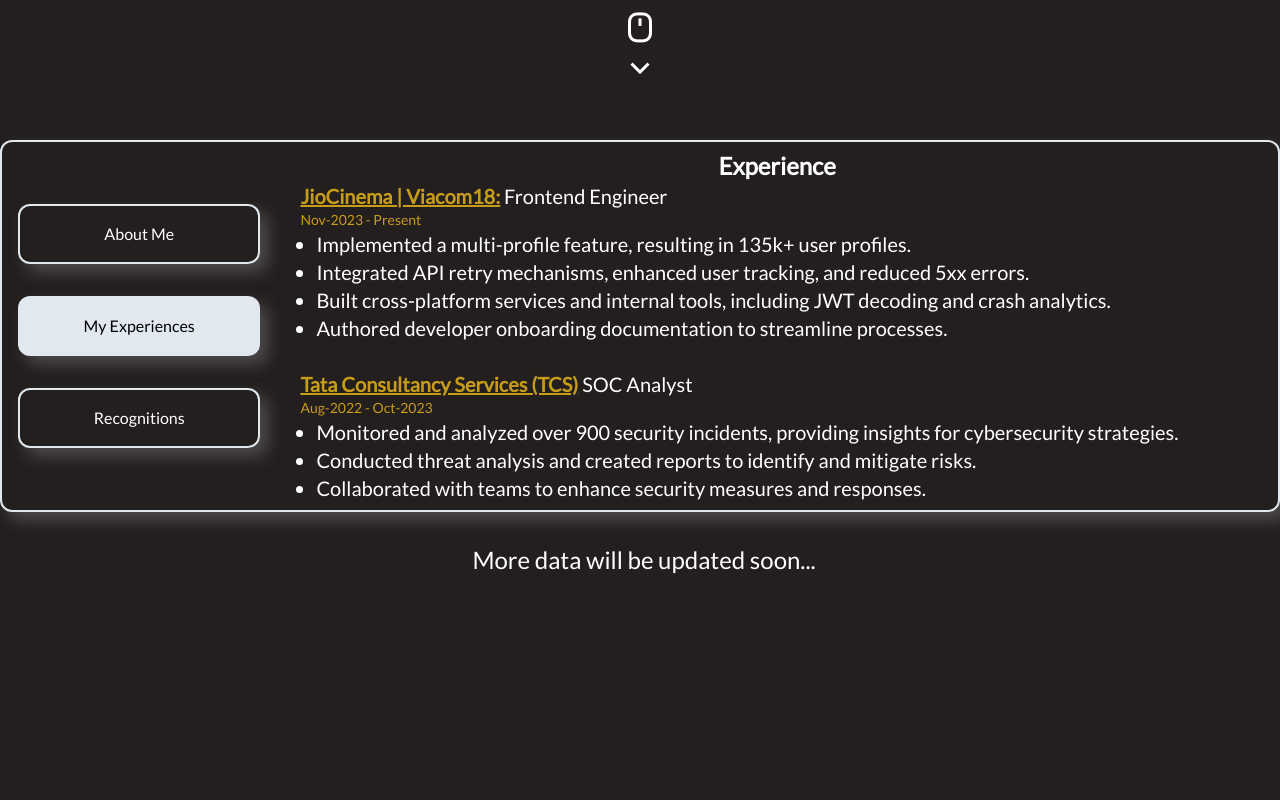
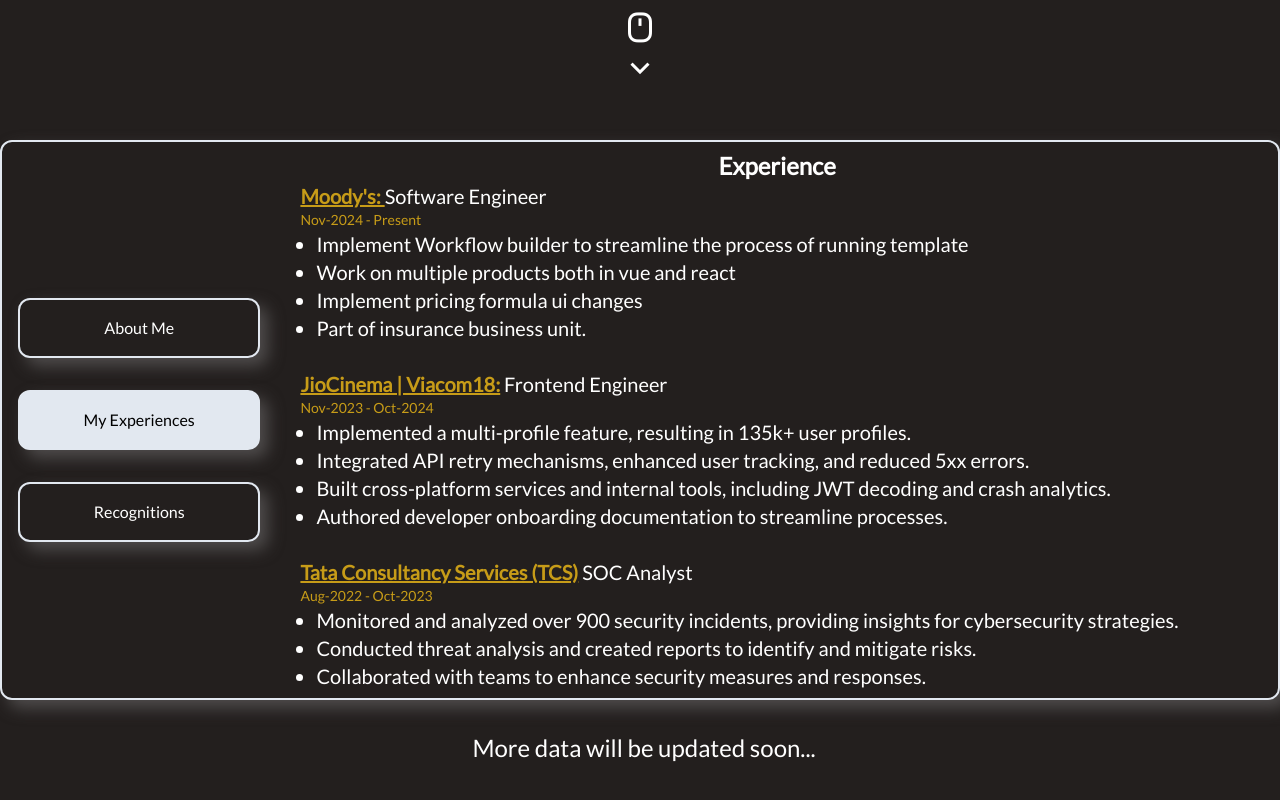
Before and after one commit to RitikJaiswal75/portfolio, a React (Vite) app: page /experience in a window 1280 px wide. Shown: the part 714-1514 px from the top of the page. Before the commit the page ends 1338 px from the top, so only its background shows below. Built offline with nearby package versions, Linux system fonts and the light colour scheme; some icons are missing.

Commit message:
add moodys experience

```diff
--- a/src/components/About/Experience.tsx
+++ b/src/components/About/Experience.tsx
@@ -2,26 +2,64 @@
   return (
     <div className="text-white sm:p-2 font-medium flex-col gap-4 sm:text-xl">
       <h1 className="text-2xl font-bold text-center">Experience</h1>
-            <span className="underline text-[#c79c18] font-bold">JioCinema | Viacom18:</span> Frontend Engineer
+      <span className="underline text-[#c79c18] font-bold">Moody's: </span>
+      Software Engineer
       <br />
-            <p className="text-sm text-[#c79c18]"> Nov-2023 - Present</p>
-            <ul className='list-disc px-2 ml-2'>
-                <li>Implemented a multi-profile feature, resulting in 135k+ user profiles.</li>
-                <li>Integrated API retry mechanisms, enhanced user tracking, and reduced 5xx errors.</li>
-                <li>Built cross-platform services and internal tools, including JWT decoding and crash analytics.</li>
-                <li>Authored developer onboarding documentation to streamline processes.</li>
+      <p className="text-sm text-[#c79c18]"> Nov-2024 - Present</p>
+      <ul className="list-disc px-2 ml-2">
+        <li>
+          Implement Workflow builder to streamline the process of running
+          template
+        </li>
+        <li>Work on multiple products both in vue and react</li>
+        <li>Implement pricing formula ui changes</li>
+        <li>Part of insurance business unit.</li>
       </ul>
       <br />
-            <span className="underline text-[#c79c18] font-bold">Tata Consultancy Services (TCS)</span> SOC Analyst
+      <span className="underline text-[#c79c18] font-bold">
+        JioCinema | Viacom18:
+      </span>{" "}
+      Frontend Engineer
+      <br />
+      <p className="text-sm text-[#c79c18]"> Nov-2023 - Oct-2024</p>
+      <ul className="list-disc px-2 ml-2">
+        <li>
+          Implemented a multi-profile feature, resulting in 135k+ user profiles.
+        </li>
+        <li>
+          Integrated API retry mechanisms, enhanced user tracking, and reduced
+          5xx errors.
+        </li>
+        <li>
+          Built cross-platform services and internal tools, including JWT
+          decoding and crash analytics.
+        </li>
+        <li>
+          Authored developer onboarding documentation to streamline processes.
+        </li>
+      </ul>
+      <br />
+      <span className="underline text-[#c79c18] font-bold">
+        Tata Consultancy Services (TCS)
+      </span>{" "}
+      SOC Analyst
       <br />
       <p className="text-sm text-[#c79c18]"> Aug-2022 - Oct-2023</p>
-            <ul className='list-disc px-2 ml-2'>
-                <li>Monitored and analyzed over 900 security incidents, providing insights for cybersecurity strategies.</li>
-                <li>Conducted threat analysis and created reports to identify and mitigate risks.</li>
-                <li>Collaborated with teams to enhance security measures and responses.</li>
+      <ul className="list-disc px-2 ml-2">
+        <li>
+          Monitored and analyzed over 900 security incidents, providing insights
+          for cybersecurity strategies.
+        </li>
+        <li>
+          Conducted threat analysis and created reports to identify and mitigate
+          risks.
+        </li>
+        <li>
+          Collaborated with teams to enhance security measures and responses.
+        </li>
       </ul>
     </div>
-    )
+  );
 }
 
-export default Experience
+export default Experience;
```
Lines whose indentation alone changed are shown as unchanged.
